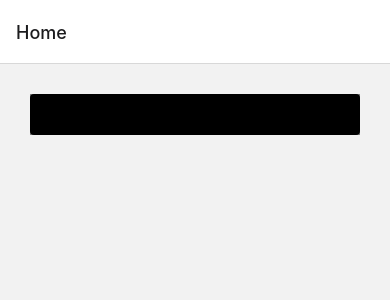
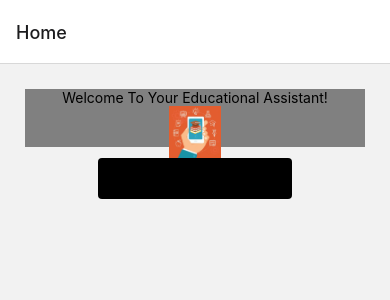
Before and after one commit to SupplementaryEducation-OCR-and-LLM/RNAppForEducation, a React Native app: screen /Home in a window 390 px wide. Shown: the top 300 px of the page. Built offline with nearby package versions, Linux system fonts and the light colour scheme.

Commit message:
feat: Add iamge to home screen, plus restyling

```diff
--- a/FirstPage.js
+++ b/FirstPage.js
@@ -1,9 +1,15 @@
-import {StyleSheet, Text, View, Button, TouchableOpacity} from 'react-native';
+import {StyleSheet, Text, View, Image, TouchableOpacity} from 'react-native';
 import React from 'react';
 
 const FirstPage = ({navigation}) => {
   return (
     <View style={styles.containerStyle}>
+      <Text>Welcome To Your Educational Assistant!</Text>
+      <Image
+        resizeMode="contain"
+        style={{width: '90%', height: '90%'}}
+        source={require('./images/homeImage.jpg')}
+      />
       <TouchableOpacity
         onPress={() => navigation.navigate('Bitch')}
         style={styles.buttonStyle}>
@@ -14,7 +20,7 @@ const FirstPage = ({navigation}) => {
 };
 
 const styles = StyleSheet.create({
-  containerStyle: {margin: 30, backgroundColor: 'gray'},
+  containerStyle: {margin: 25, backgroundColor: 'gray', alignItems: 'center'},
   buttonStyle: {
     alignItems: 'center',
     justifyContent: 'center',
```
Also changed, not shown: images/homeImage.jpg (added).
